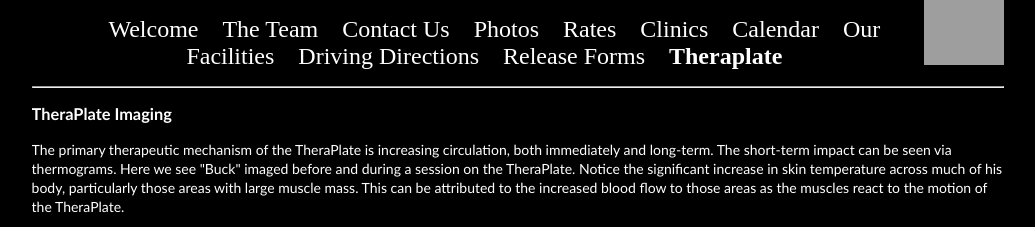
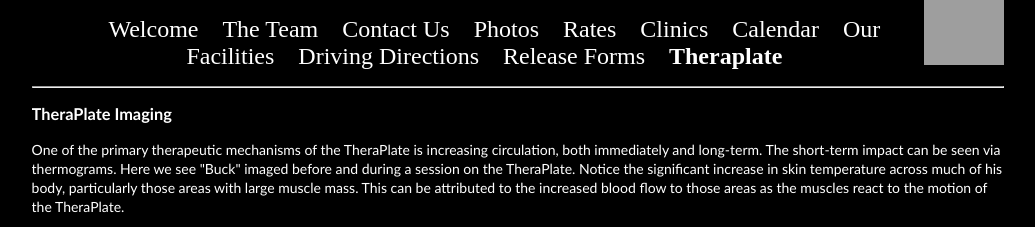
Before and after one commit to KevinFink/traumhofdressage, a plain HTML site: page TheraPlate/Images.html in a window 1280 px wide. Shown: the top 227 px of the page, without its empty margins (122-1157 px from the left). Drawn offline with Linux system fonts and the light colour scheme; grey boxes are pictures that could not be loaded.

```diff
--- a/TheraPlate/Images.html
+++ b/TheraPlate/Images.html
@@ -52,7 +52,7 @@
 <h3 style="clear:both">TheraPlate Imaging</h3>
 
 <p>
-The primary therapeutic mechanism of the TheraPlate is increasing
+One of the primary therapeutic mechanisms of the TheraPlate is increasing
 circulation, both immediately and long-term.  The short-term impact
 can be seen via thermograms.  Here we see "Buck" imaged before and
 during a session on the TheraPlate.  Notice the significant increase
@@ -101,4 +101,5 @@ More details can be found in the <a href="/TheraPlate/Files/KaetlynCaseStudy.pdf
 </p>
 
 	  </div> </div>
-  </body> </html>
+</body>
+</html>
```
Also changed, not shown: TheraPlate/index.html (+1 -0 lines).
